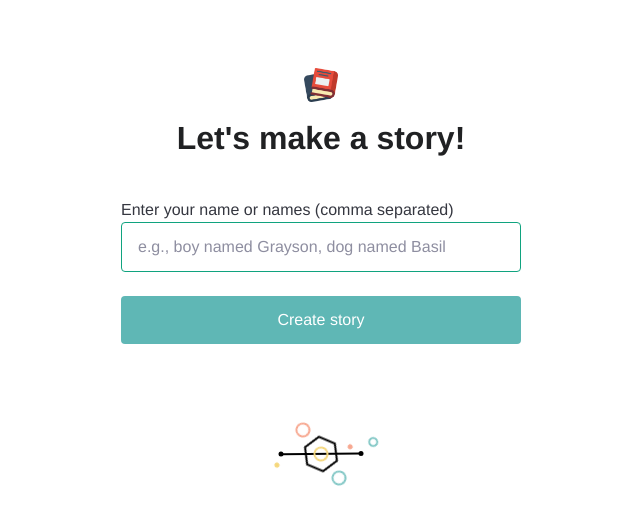
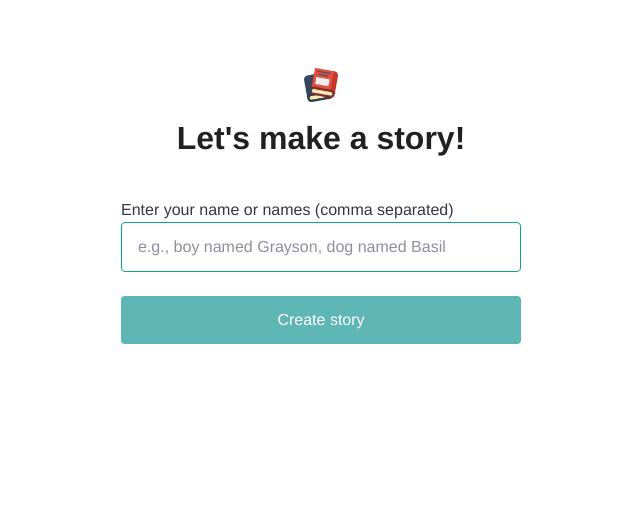
Before and after one commit to monicawheeler/personal-prompt-response-generator, a Next.js app: page / in a window 1280 px wide. Shown: the top 524 px of the page, without its empty margins (319-959 px from the left). Built offline with nearby package versions, Linux system fonts and the light colour scheme; a web font is replaced by a local one.

Commit message:
Remove loader from non-loading state

```diff
--- a/pages/index.js
+++ b/pages/index.js
@@ -74,25 +74,6 @@ export default function Home() {
             </svg>
             </span> : <>{result}</>}
         </div>
-
-
-        <span>
-            <svg className={styles.loader} width="140" height="140" viewBox="0 0 280 280" fill="none" xmlns="http://www.w3.org/2000/svg">
-              <g>
-                <line x1="59.9833" y1="140.333" x2="219.978" y2="139" stroke="#000" stroke-width="4"/>
-                <circle cx="60" cy="140" r="5" fill="#000"/>
-                <circle cx="220" cy="139" r="5" fill="#000"/>
-              </g>
-              <path className={styles.loaderCircle} d="M109.957 122.655L140 105.309L170.043 122.655V157.345L140 174.691L109.957 157.345V122.655Z" stroke="#000" stroke-width="4"/>
-              <circle className={styles.loaderCircle} cx="140" cy="140" r="13" stroke="#f5d77b" stroke-width="4"/>
-              <circle className={styles.loaderCircle} cx="110" cy="192" r="13" stroke="#f7a78f" stroke-width="4"/>
-              <circle className={`${styles.loaderCircle} ${styles.loaderCircle_s}`} cx="85" cy="232" r="8" stroke="#82c7c5" stroke-width="4"/>
-              <circle className={styles.loaderCircle} cx="170" cy="88" r="13" stroke="#82c7c5" stroke-width="4"/>
-              <circle className={`${styles.loaderCircle} ${styles.loaderCircle_s}`} cx="110" cy="192" r="5" fill="#f7a78f"/>
-              <circle className={`${styles.loaderCircle} ${styles.loaderCircle_s}`} cx="185" cy="61" r="5" fill="#f5d77b"/>
-            </svg>
-            </span>
-
       </main>
     </div>
   );
```
